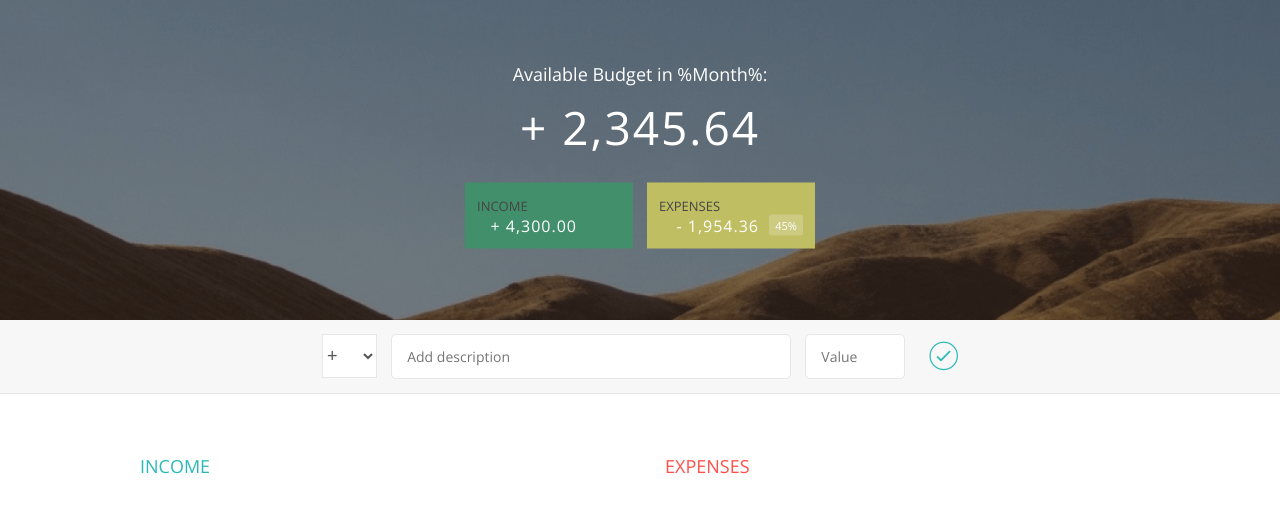
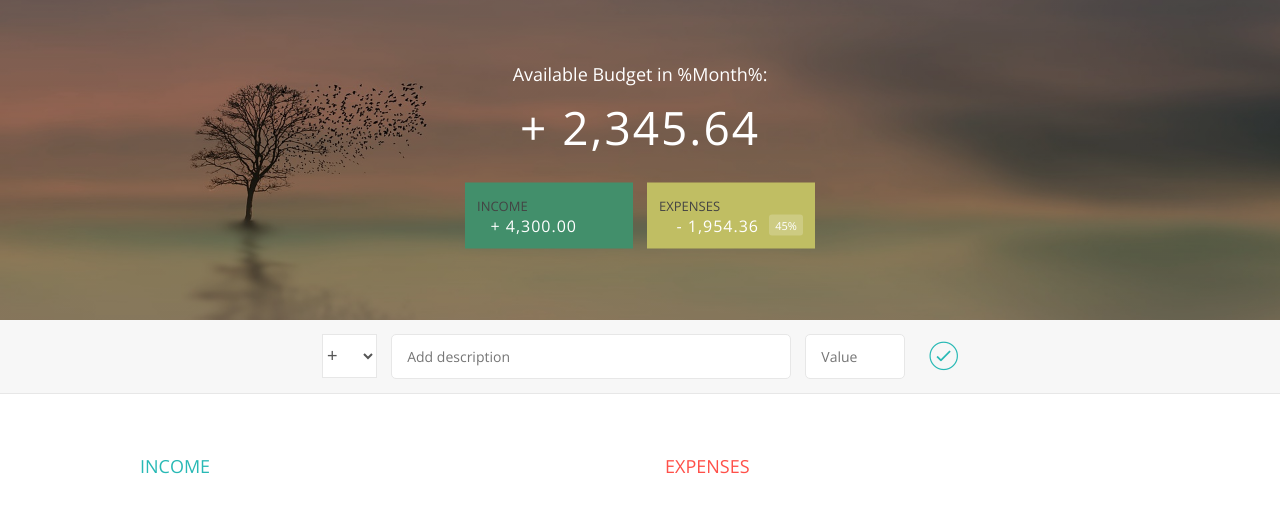
Before and after one commit to jimmjy/budgetapp, a plain HTML site: page index.html in a window 1280 px wide. Drawn offline with nearby package versions, Linux system fonts and the light colour scheme.

Commit message:
layout changes

```diff
--- a/styles/style.css
+++ b/styles/style.css
@@ -33,7 +33,7 @@ body {
 
 .top {
     height: 40vh;
-    background-image: linear-gradient(rgba(0, 0, 0, 0.35), rgba(0, 0, 0, 0.35)), url(../images/back.png);
+    background-image: linear-gradient(rgba(0, 0, 0, 0.35), rgba(0, 0, 0, 0.35)), url(../images/nature-3358468_1920.jpg);
     background-size: cover;
     background-position: center;
     position: relative;
```
Also changed, not shown: images/nature-3358468_1920.jpg (added).
